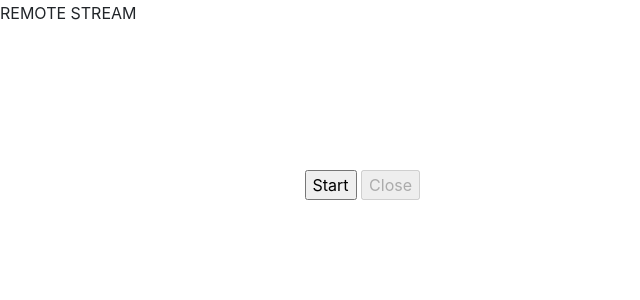
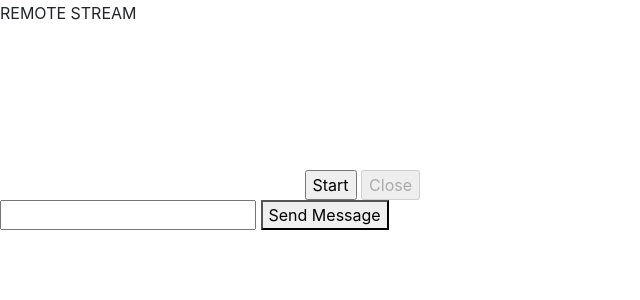
Before and after one commit to nesayan/Basic-WebRTC, a Flask app: page / in a window 1280 px wide. Shown: the part 195-495 px from the top of the page, without its empty margins (0-640 px from the left). Run offline with Flask 2, Linux system fonts and the light colour scheme; parts of the project's set-up code (start-up, migrations or seed data) failed here and were passed over; some libraries are stand-ins or nearby versions.

Commit message:
Initial commit

```diff
--- a/server.py
+++ b/server.py
@@ -10,7 +10,7 @@ app = Flask(__name__)
 socket = SocketIO(app, cors_allowed_origins="*")
 clients = []
 
-@app.route('/', methods=['GET'])
+@app.route('/')
 def index():
     return render_template('client.html')
 
@@ -27,10 +27,9 @@ def disconn():
     leave_room(room=ROOM, sid=request.sid)
     print("[ CLIENT DISCONNECTED ]", request.sid)
 
-@socket.on('data')
-def emitData(data):
-    print('Message from {}: {}'.format(request.sid, data))
-    emit('data', data, room=ROOM, skip_sid=request.sid)
+@socketio.on("message")
+def handleMessage(data):
+    emit("new_message",data,broadcast=True)
 
 if __name__ == "__main__":
     #web.run_app(app, host= "127.0.0.1", port= 5000)
--- a/templates/client.html
+++ b/templates/client.html
@@ -14,6 +14,9 @@
     <video autoplay id="remoteStream" style="height: 200; width: 200;"></video>
     <input type="button" id="btn_start" value="Start">
     <input type="button" disabled id="btn_close" value="Close">
+
+    <div id="chat"></div>
+    <input id="chat-input" type="text"> <button onclick="sendMessage()">Send Message</button>
 
     <!-- For bootstrap -->
     <script src="https://code.jquery.com/jquery-3.5.1.slim.min.js" integrity="sha384-DfXdz2htPH0lsSSs5nCTpuj/zy4C+OGpamoFVy38MVBnE+IbbVYUew+OrCXaRkfj" crossorigin="anonymous"></script>
@@ -55,6 +58,13 @@
             console.log("Disconnected to server!");
         });
 
+        function sendMessage () {
+		    socket.emit("message",document.getElementById("chat-input").value)
+	    }
+	    socket.on("new_message",(data)=>{
+		    document.getElementById("chat").innerHTML+="<br>"+data;
+	    })
+
     });
     </script>
 
```
